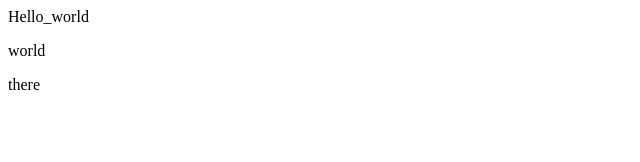
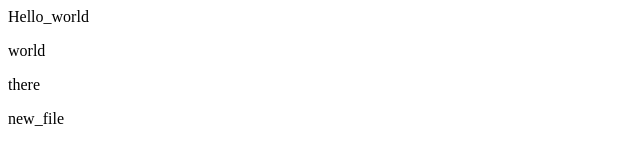
Before and after one commit to ankitaintech/demo-repo, a plain HTML site: page index.html in a window 1280 px wide. Shown: the full height of the page, 0-640 px from the left. Drawn offline with Linux system fonts and the light colour scheme.

Commit message:
aaded new_file paragraph

```diff
--- a/index.html
+++ b/index.html
@@ -1,3 +1,4 @@
 <div>Hello_world</div>
 <p>world</p>
 <p>there</p>
+<p>new_file</p>
```
